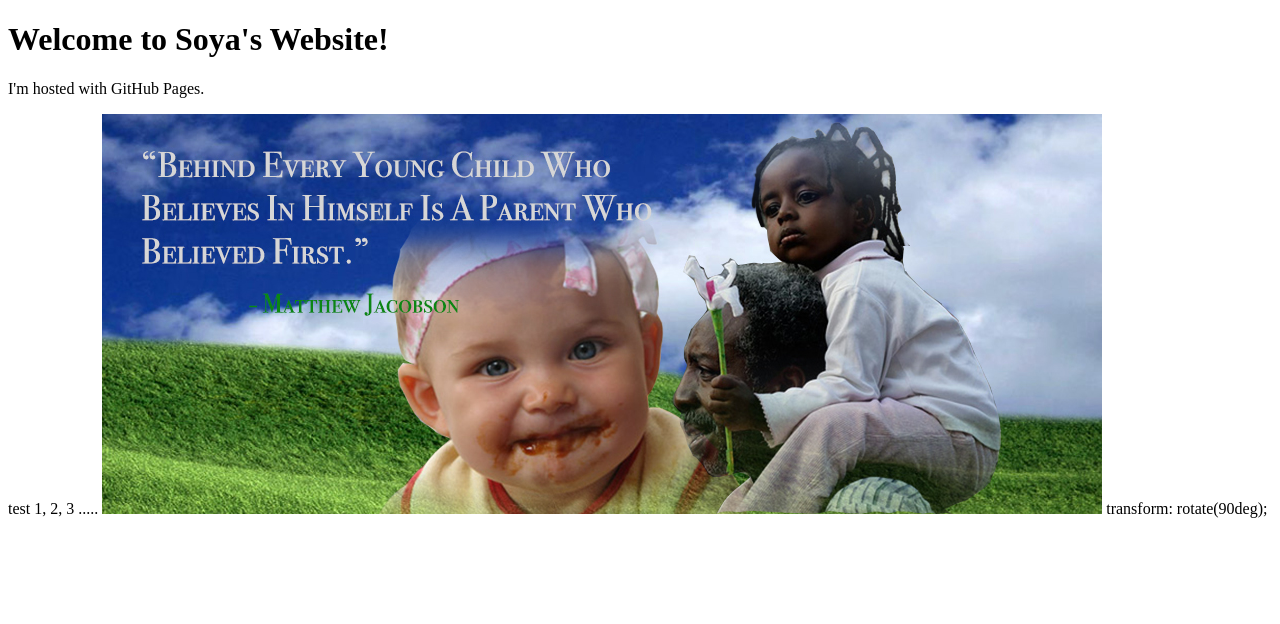
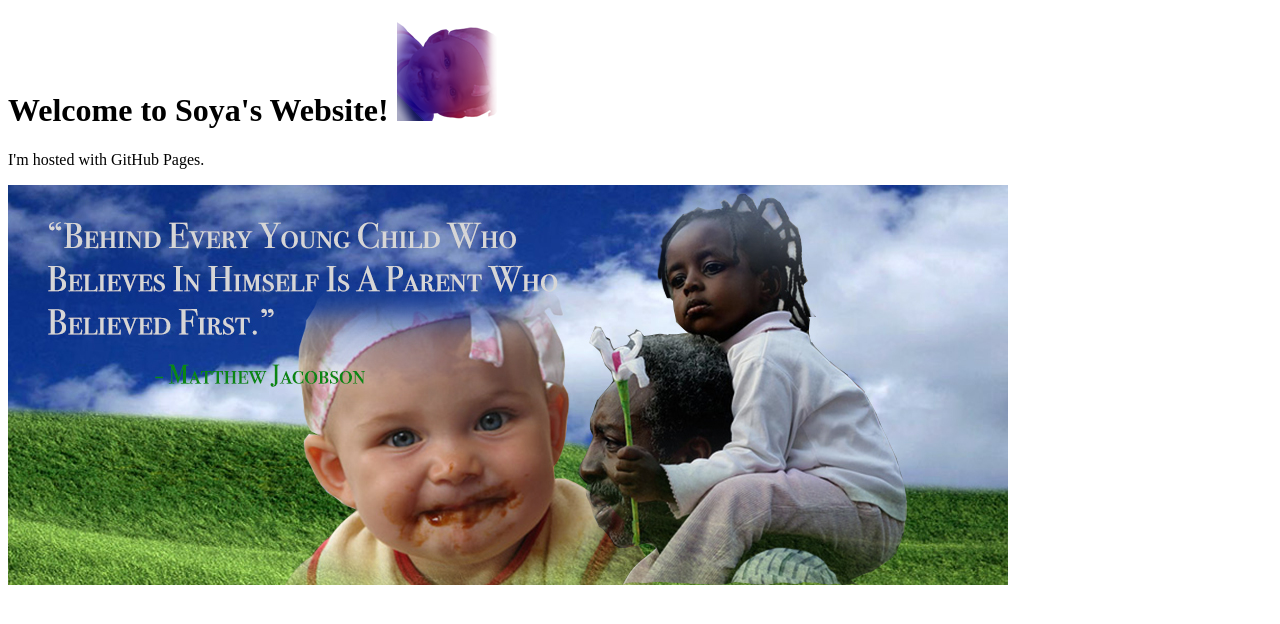
Before and after one commit to swof44/swof44.github.io, a plain HTML site: page index.html in a window 1280 px wide. Drawn offline with Linux system fonts and the light colour scheme.

Commit message:
Update index.html

```diff
--- a/index.html
+++ b/index.html
@@ -1,11 +1,11 @@
 <!DOCTYPE html>
 <html>
 <body>
-<h1>Welcome to Soya's Website!</h1>
+<h1>Welcome to Soya's Website! <img src="https://raw.githubusercontent.com/swof44/swof44.github.io/master/icon.png" alt="icon" style="width:100px;height:100px;transform: rotate(90deg);"> </h1>
+
 <p>I'm hosted with GitHub Pages.</p>
-  test 1, 2, 3 .....
+
   <img src="https://github.com/swof44/swof44.github.io/blob/master/swof44Logo.jpg?raw=true" alt="first banner" style="width:1000px;height:400px;">
 
-  transform: rotate(90deg);
 </body>
 </html>
```
